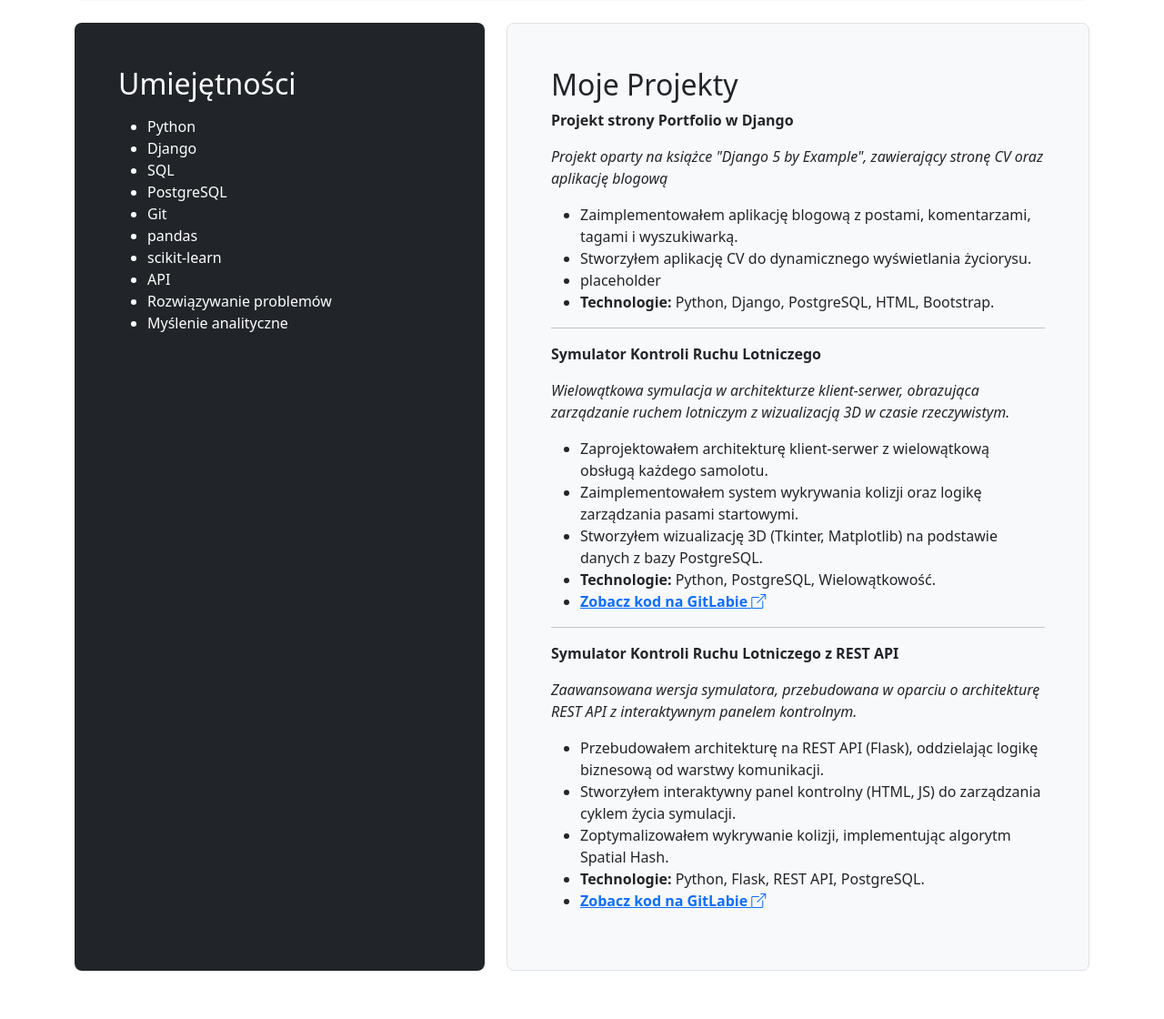
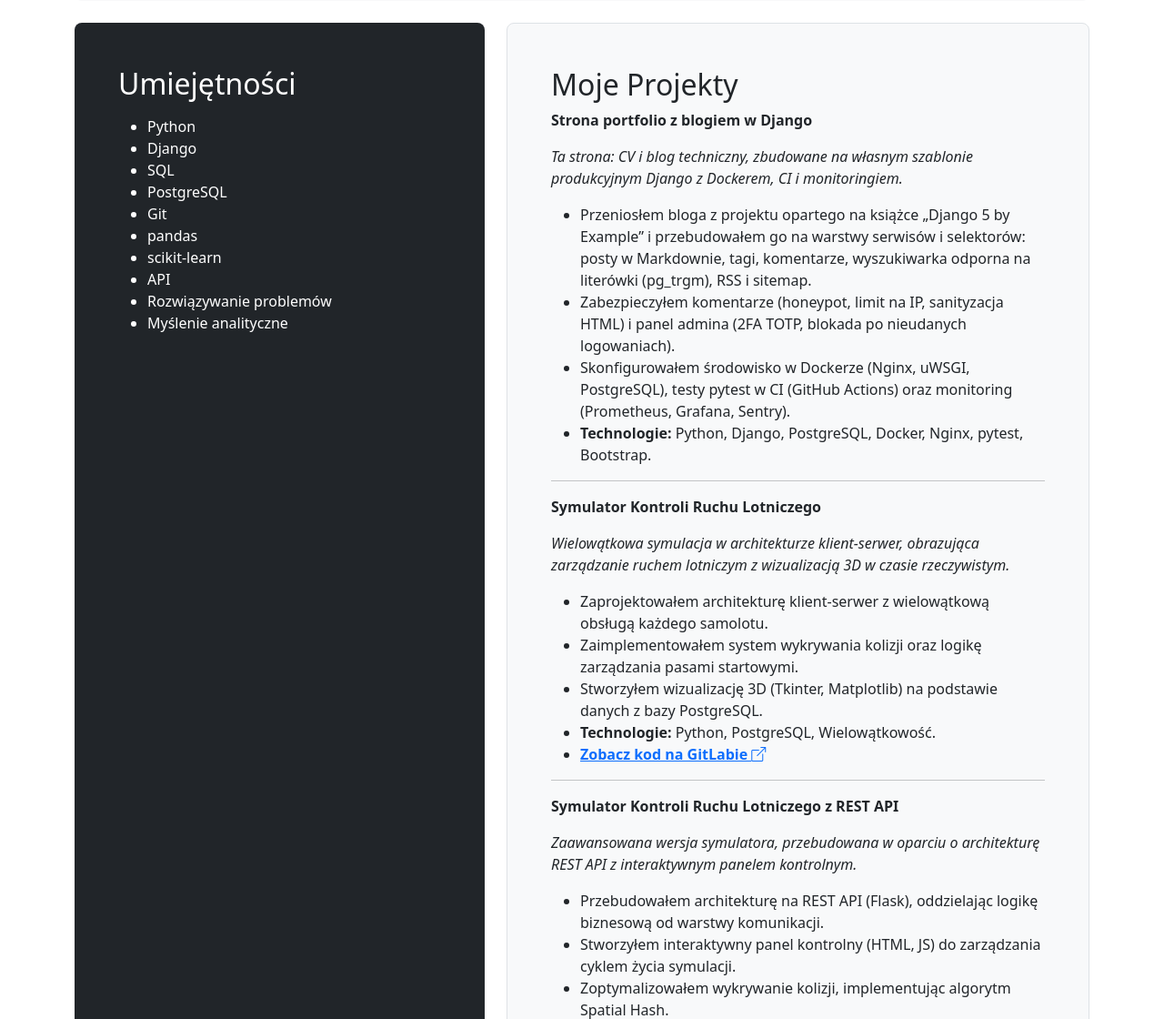
Before and after one commit to damiankrzystolik/my_cv_blog_site, a Django app: page / in a window 1280 px wide. Shown: the part 889-2009 px from the top of the page at 91% size. Before the commit the page ends 1956 px from the top, so only its background shows below. Run offline with Django 5.2, Linux system fonts and the light colour scheme; parts of the project's set-up code (start-up, migrations or seed data) failed here and were passed over.

Commit message:
docs(cv): update bio, headline, skills and portfolio project

```diff
--- a/templates/cv/cv.html
+++ b/templates/cv/cv.html
@@ -53,16 +53,16 @@ y{% extends "base.html" %}
             <div class="h-100 p-5 bg-light border rounded-3">
                 <h2>Moje Projekty</h2>
 
-                <!-- PROJEKT 3: Django 5 Book Project -->
+                <!-- PROJEKT 3: Strona portfolio (ta strona) -->
                 <div>
-                    <p><strong>Projekt strony Portfolio w Django</strong></p>
-                    <p class="fst-italic">Projekt oparty na książce "Django 5 by Example", zawierający stronę CV oraz aplikację blogową</p>
+                    <p><strong>Strona portfolio z blogiem w Django</strong></p>
+                    <p class="fst-italic">Ta strona: CV i blog techniczny, zbudowane na własnym szablonie produkcyjnym Django z Dockerem, CI i monitoringiem.</p>
                     <ul>
-                        <li>Zaimplementowałem aplikację blogową z postami, komentarzami, tagami i wyszukiwarką.</li>
-                        <li>Stworzyłem aplikację CV do dynamicznego wyświetlania życiorysu.</li>
-                        <li>placeholder</li>
-                        <li><strong>Technologie:</strong> Python, Django, PostgreSQL, HTML, Bootstrap.</li>
-<!--                        <li><a href="" target="_blank" class="fw-bold">Zobacz kod na GitLabie <i class="bi bi-box-arrow-up-right"></i></a></li>-->
+                        <li>Przeniosłem bloga z projektu opartego na książce „Django 5 by Example” i przebudowałem go na warstwy serwisów i selektorów: posty w Markdownie, tagi, komentarze, wyszukiwarka odporna na literówki (pg_trgm), RSS i sitemap.</li>
+                        <li>Zabezpieczyłem komentarze (honeypot, limit na IP, sanityzacja HTML) i panel admina (2FA TOTP, blokada po nieudanych logowaniach).</li>
+                        <li>Skonfigurowałem środowisko w Dockerze (Nginx, uWSGI, PostgreSQL), testy pytest w CI (GitHub Actions) oraz monitoring (Prometheus, Grafana, Sentry).</li>
+                        <li><strong>Technologie:</strong> Python, Django, PostgreSQL, Docker, Nginx, pytest, Bootstrap.</li>
+<!--                        <li><a href="https://github.com/damiankrzystolik/my_cv_blog_site" target="_blank" class="fw-bold">Zobacz kod na GitHubie <i class="bi bi-box-arrow-up-right"></i></a></li>-->
                     </ul>
                 </div>
                  <hr>
```
